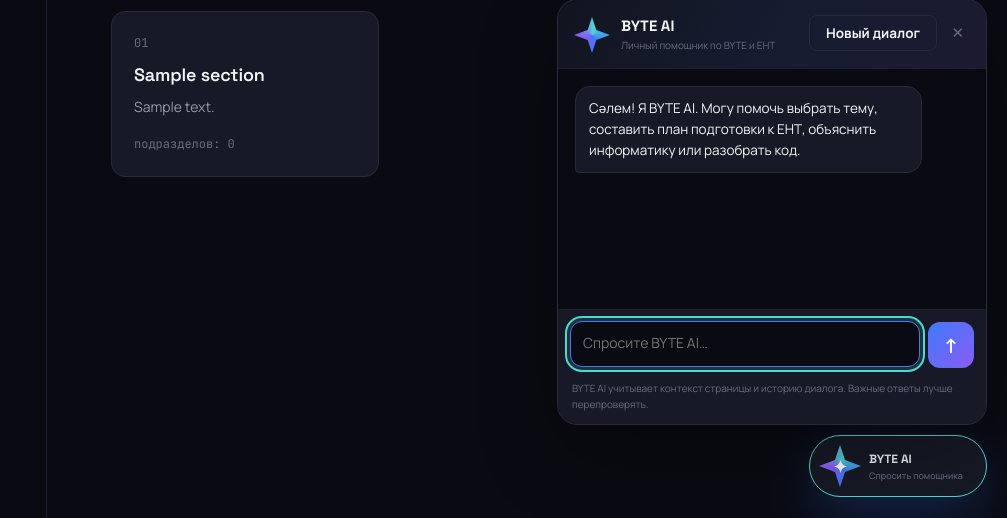
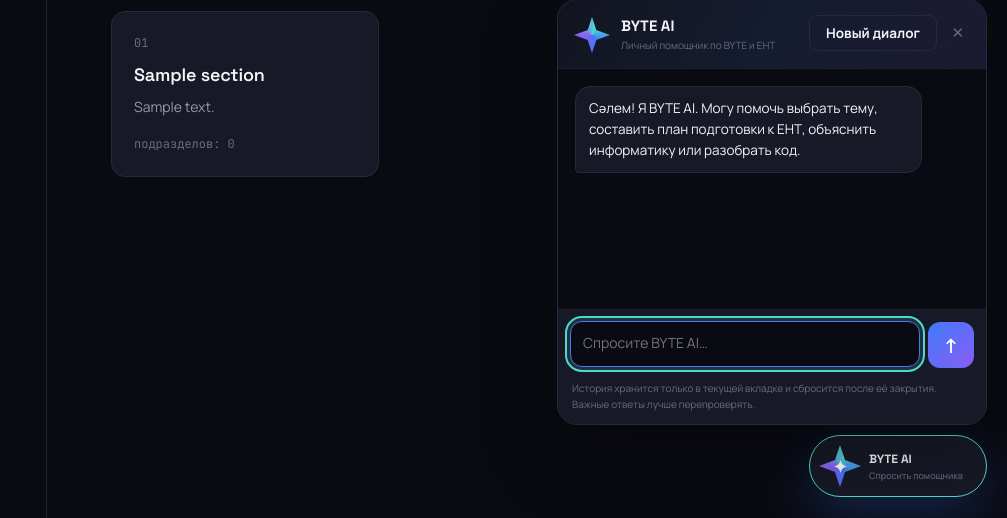
Before and after one commit to TamerlanZhumalipov/BYTE, a Django app: page /app/ in a window 1280 px wide, after a click that opens the changed part. Shown: the part 283-801 px from the top of the page, without its empty margins (273-1280 px from the left). Run offline with Django 4.2, Linux system fonts and the light colour scheme; a user stored in the database is signed in; tables that the repository leaves empty hold one stand-in row (values such as "Sample post").

Commit message:
chore: refresh BYTE AI session behavior copy

```diff
--- a/templates/dashboard.html
+++ b/templates/dashboard.html
@@ -132,7 +132,7 @@
       <textarea id="ai-input" placeholder="{% if current %}Спросите про этот материал…{% else %}Спросите BYTE AI…{% endif %}" rows="1" maxlength="2000" required></textarea>
       <button class="btn btn-primary btn-sm ai-send" type="submit" aria-label="Отправить">↑</button>
     </form>
-    <p class="ai-hint">BYTE AI учитывает контекст страницы и историю диалога. Важные ответы лучше перепроверять.</p>
+    <p class="ai-hint">История хранится только в текущей вкладке и сбросится после её закрытия. Важные ответы лучше перепроверять.</p>
   </div>
 </div>
 {% endif %}
@@ -140,5 +140,5 @@
 
 {% block scripts %}
 <script src="{% static 'js/dashboard.js' %}"></script>
-{% if ai_enabled %}<script src="{% static 'js/ai.js' %}?v=20261005-ai3"></script>{% endif %}
+{% if ai_enabled %}<script src="{% static 'js/ai.js' %}?v=20261005-ai5"></script>{% endif %}
 {% endblock %}
```
